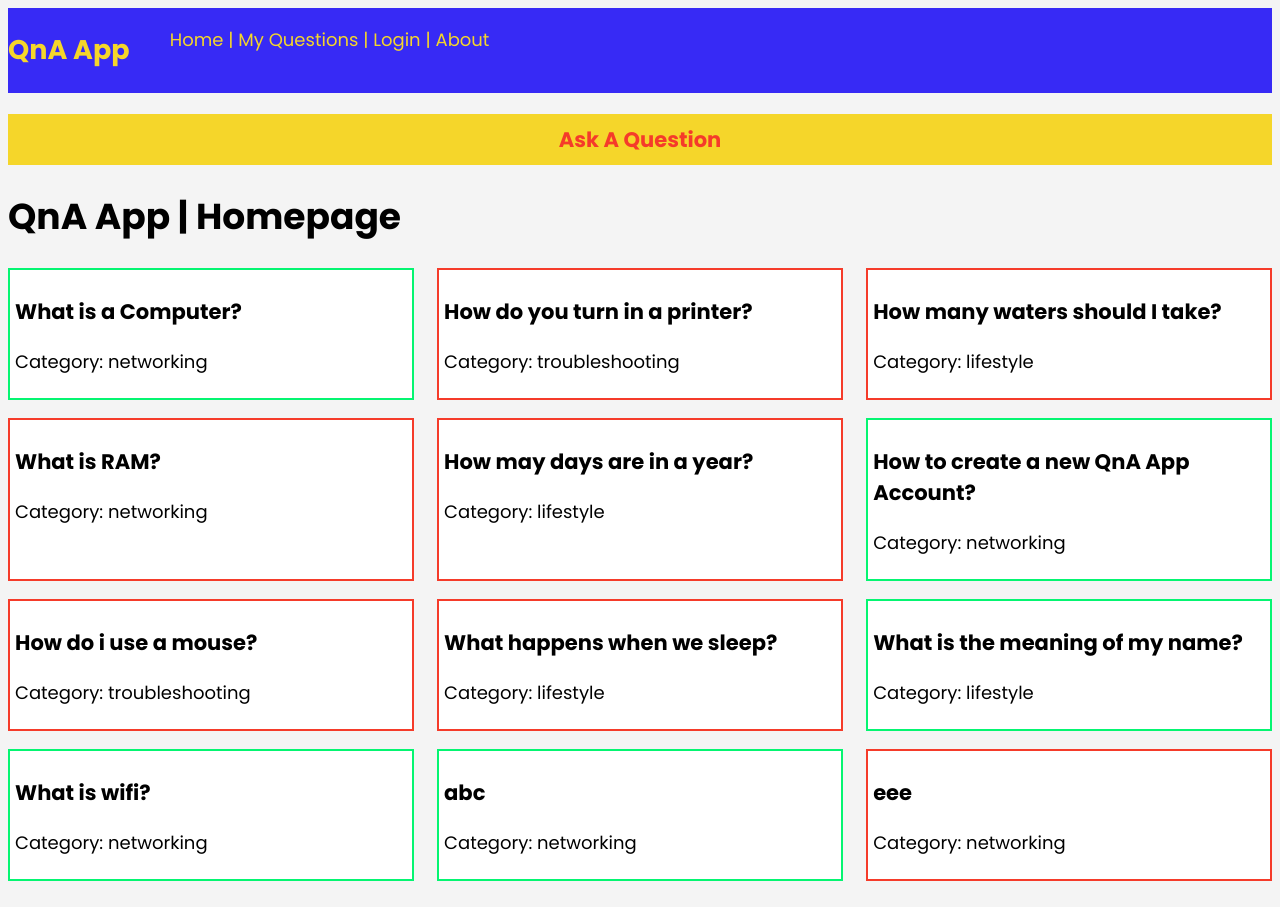
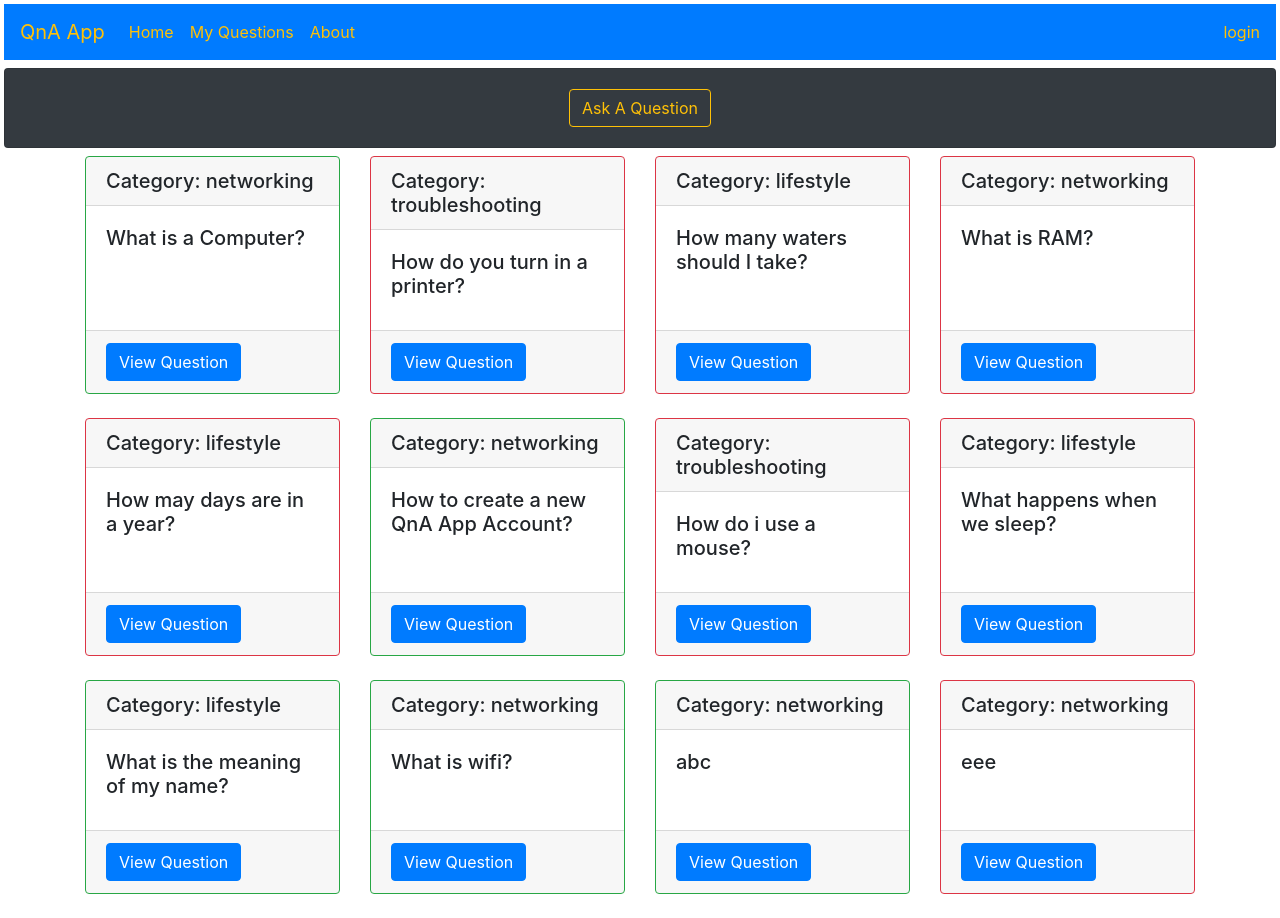
Before and after one commit to codewithlennylen/QnA-App, a Flask app: page / in a window 1280 px wide. Before the commit the page ends 881 px from the top, so only its background shows below. Run offline with Flask 2, Linux system fonts and the light colour scheme; data comes from the database, SQL or seed files in the repository.

Commit message:
Front-end Update :+1:

```diff
--- a/templates/base.html
+++ b/templates/base.html
@@ -1,42 +1,72 @@
 <!DOCTYPE html>
 <html lang="en">
   <head>
-    <meta charset="UTF-8" />
-    <meta name="viewport" content="width=device-width, initial-scale=1.0" />
+    <!-- Required meta tags -->
+    <meta charset="utf-8" />
+    <meta
+      name="viewport"
+      content="width=device-width, initial-scale=1, shrink-to-fit=no"
+    />
+
+    <!-- Bootstrap CSS -->
     <link
       rel="stylesheet"
-      href="{{ url_for('static', filename='css/style.css') }}"
+      href="https://cdn.jsdelivr.net/npm/bootstrap@4.5.3/dist/css/bootstrap.min.css"
+      integrity="sha384-TX8t27EcRE3e/ihU7zmQxVncDAy5uIKz4rEkgIXeMed4M0jlfIDPvg6uqKI2xXr2"
+      crossorigin="anonymous"
     />
+
     <title>QnA App</title>
   </head>
 
   <body>
     <header>
-      <nav id="main-navbar">
-        <h1>QnA App</h1>
 
-        <ul>
-          <li><a href="{{ url_for('index') }}">Home </a></li>
-          <li>|</li>
-          <li><a href="{{ url_for('myquestions') }}">My Questions</a></li>
-          <li>|</li>
+      <nav class="navbar navbar-expand-lg navbar-light bg-primary m-1">
+        <a class="navbar-brand text-warning" href="{{ url_for('index') }}">QnA App</a>
+        <button class="navbar-toggler" type="button" data-toggle="collapse" data-target="#navbarText" aria-controls="navbarText" aria-expanded="false" aria-label="Toggle navigation">
+          <span class="navbar-toggler-icon"></span>
+        </button>
+        <div class="collapse navbar-collapse" id="navbarText">
+          <ul class="navbar-nav mr-auto">
+            <li class="nav-item active">
+              <a class="nav-link text-warning" href="{{ url_for('index') }}">Home <span class="sr-only">(current)</span></a>
+            </li>
+            <li class="nav-item">
+              <a class="nav-link text-warning" href="{{ url_for('myquestions') }}">My Questions</a>
+            </li>
+            <li class="nav-item">
+              <a class="nav-link text-warning" href="{{ url_for('about') }}">About</a>
+            </li>
+          </ul>
+
           {% if current_user.is_authenticated %}
-          <li><a href="{{ url_for('logout') }}">Logout</a></li>
+          <span class="navbar-text">
+            <a href="{{ url_for('logout') }}" class="text-warning">Logout</a>
+          </span>
           {% else %}
-          <li><a href="{{ url_for('login') }}">Login</a></li>
+          <span class="navbar-text ">
+            <a href="{{ url_for('login') }}" class="text-warning">login</a>
+          </span>
           {% endif %}
-          <li>|</li>
-          <li><a href="{{ url_for('about') }}">About</a></li>
-        </ul>
+        </div>
       </nav>
+
     </header>
 
-    <section id="ask-question">
+    <div class="card bg-dark mx-1 my-2">
       <center>
-        <h3><a href="{{ url_for('ask') }}"> Ask A Question</a></h3>
+        <div class="card-body">
+          <a href="{{ url_for('ask') }}" class="btn border-warning text-warning"> Ask A Question</a>
+        </div>
       </center>
-    </section>
+    </div>
 
     {% block content %} {% endblock %}
+    <script
+      src="https://code.jquery.com/jquery-3.5.1.slim.min.js"
+      integrity="sha384-DfXdz2htPH0lsSSs5nCTpuj/zy4C+OGpamoFVy38MVBnE+IbbVYUew+OrCXaRkfj"
+      crossorigin="anonymous"
+    ></script>
   </body>
 </html>
--- a/templates/index.html
+++ b/templates/index.html
@@ -1,25 +1,40 @@
 {% extends "base.html" %} {% block content %}
 
-<h1>QnA App | Homepage</h1>
+<!-- <h1>QnA App | Homepage</h1> -->
 
 <div class="container">
+
+  <div class="row row-cols-1 row-cols-md-4">
+
   {% for question in questions_dict %}
   {% if question.answers_to_question %}
+  <div class="col mb-4">
+    <div class="card h-100 border-success">
+      <h5 class="card-header">Category: {{ question.category }}</h5>
+      <div class="card-body">
+        <h5 class="card-title">{{ question.question_text }}</h5>
+      </div>
+      <div class="card-footer">
+        <a href="{{url_for('view',question_id = question.id)}}" class="btn btn-primary">View Question</a>
+      </div>
+    </div>
+  </div>
 
-  <div class="question-answered">
-    <a href="{{url_for('view',question_id = question.id)}}">
-      <h3>{{ question.question_text }}</h3>
-      <p>Category: {{ question.category }}</p>
-    </a>
+  {% else %}
+  <div class="col mb-4">
+  <div class="card h-100 border-danger">
+    <h5 class="card-header">Category: {{ question.category }}</h5>
+    <div class="card-body">
+      <h5 class="card-title">{{ question.question_text }}</h5>
+     </div>
+    <div class="card-footer">
+      <a href="{{url_for('view',question_id = question.id)}}" class="btn btn-primary">View Question</a>
+    </div>
   </div>
-  {% else %}
-  <div class="question">
-    <a href="{{url_for('view',question_id = question.id)}}">
-      <h3>{{ question.question_text }}</h3>
-      <p>Category: {{ question.category }}</p>
-    </a>
-  </div>
+</div>
   {% endif %} {% endfor %}
 </div>
 
+</div>
+
 {% endblock %}
```
Also changed, not shown: templates/login.html (+30 -15 lines), templates/register.html (+33 -0 lines).
